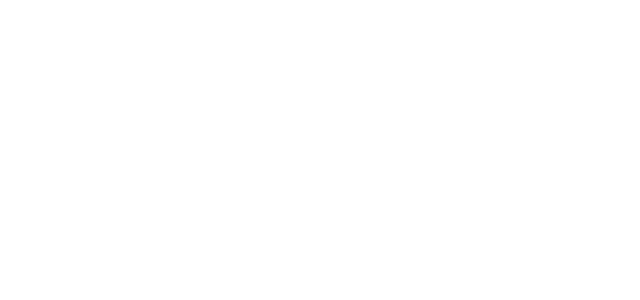
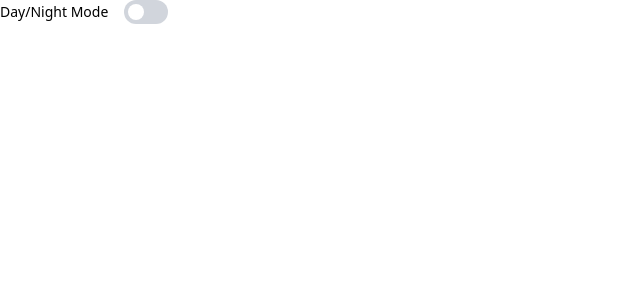
Before and after one commit to msoe-sse/new-sse-website, a React (Vite) app: page / in a window 1280 px wide. Shown: the top 300 px of the page, without its empty margins (0-640 px from the left). Built offline with nearby package versions, Linux system fonts and the light colour scheme.

Commit message:
DayNightSwitch in LayOut

```diff
--- a/components/Layout.jsx
+++ b/components/Layout.jsx
@@ -1,9 +1,11 @@
+import DayNightSwitch from "@components/DayNightSwitch.jsx";
 import "./Layout.css"
 
 export default function Layout() {
   return (
     <div>
       {/* where the header will go */}
+        <DayNightSwitch label={"Day/Night Mode"} />
       {/* where the main content will go */}
       {/* where the footer will go */}
     </div>
```
